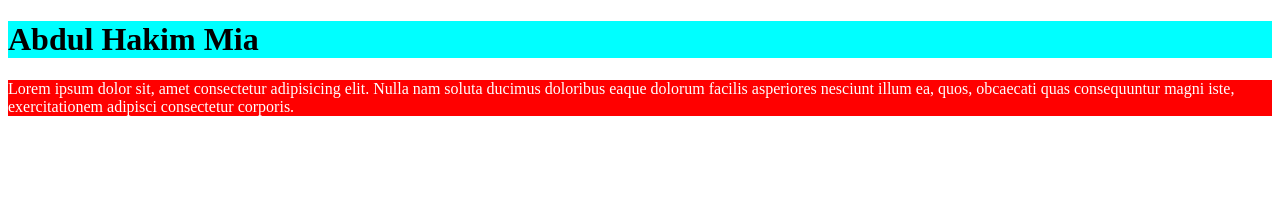
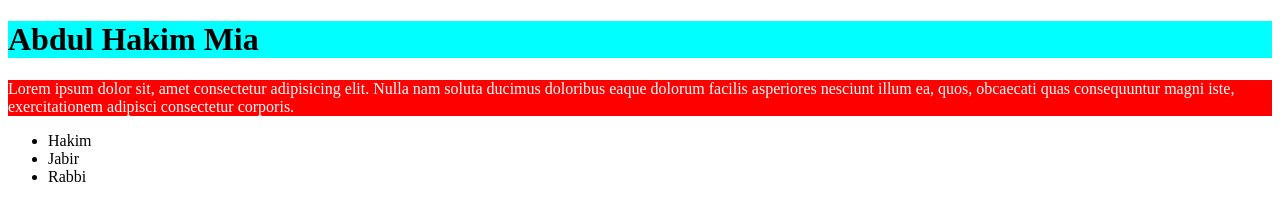
Before and after one commit to AbdulHakim201103/second-website, a plain HTML site: page index.html in a window 1280 px wide. Drawn offline with Linux system fonts and the light colour scheme.

Commit message:
unorder list change

```diff
--- a/index.html
+++ b/index.html
@@ -16,6 +16,11 @@
         facilis asperiores nesciunt illum ea, quos, obcaecati quas consequuntur magni iste, exercitationem adipisci
         consectetur corporis.
     </p>
+    <ul>
+        <li>Hakim</li>
+        <li>Jabir</li>
+        <li>Rabbi</li>
+    </ul>
 </body>
 
 </html>
```
